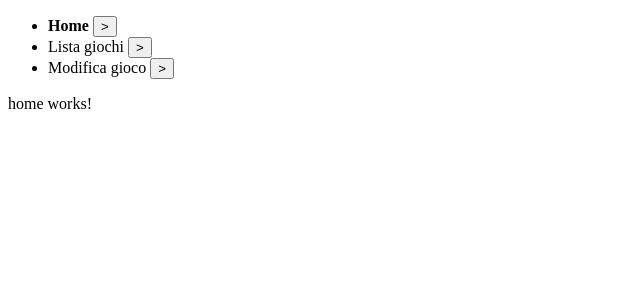
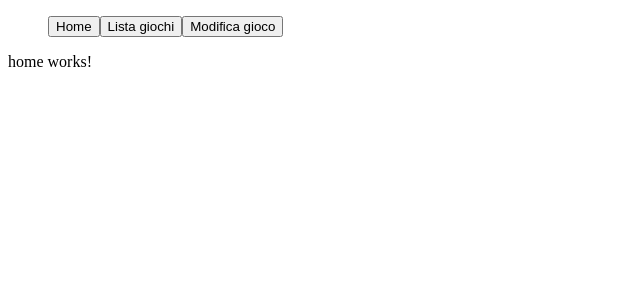
Before and after one commit to Facco99/Esercitazione, an Angular app: page / in a window 1280 px wide. Shown: the top 300 px of the page, without its empty margins (0-640 px from the left). Built offline with nearby package versions, Linux system fonts and the light colour scheme.

Commit message:
creazione game-list

```diff
--- a/src/app/components/game-list/game-list.component.html
+++ b/src/app/components/game-list/game-list.component.html
@@ -1 +1,4 @@
-<p>game-list works!</p>
+<div *ngFor="let lista of gameList">
+    {{lista.nome}}, {{lista.descrizione}}
+
+</div>
--- a/src/app/components/game-list/game-list.component.ts
+++ b/src/app/components/game-list/game-list.component.ts
@@ -1,4 +1,5 @@
 import { Component, OnInit } from '@angular/core';
+import { GameItem } from 'src/app/models/GameInterface';
 
 @Component({
   selector: 'app-game-list',
@@ -7,6 +8,10 @@ import { Component, OnInit } from '@angular/core';
 })
 export class GameListComponent implements OnInit {
 
+  gameList: GameItem[] = [
+    {id: 1, nome:"Fifa 20",descrizione: "Gioco di calcio",genere: "Sport",rating: 4,prezzo:70,annoUscita:new Date}
+  ];
+
   constructor() { }
 
   ngOnInit(): void {
--- a/src/app/components/menu/menu.component.html
+++ b/src/app/components/menu/menu.component.html
@@ -1,6 +1,3 @@
 <ul>
-    <li *ngFor="let menuItem of menuList" [class.active]="menuItem.selected">
-        {{menuItem.description}}
-        <button (click)="selectedComponent(menuItem.id)">></button>
-    </li>
+    <button *ngFor="let menuItem of menuList" (click)="selectedComponent(menuItem.id)">{{menuItem.description}}</button>
 </ul>
--- a/src/app/models/GameInterface.ts
+++ b/src/app/models/GameInterface.ts
@@ -1,9 +1,9 @@
-export interface GameInterface{
+export interface GameItem{
     id:number;
     nome:string;
     descrizione:string;
     genere:string;
     rating:number;
-    prezzo:string;
+    prezzo:number;
     annoUscita:Date;
 }
```
